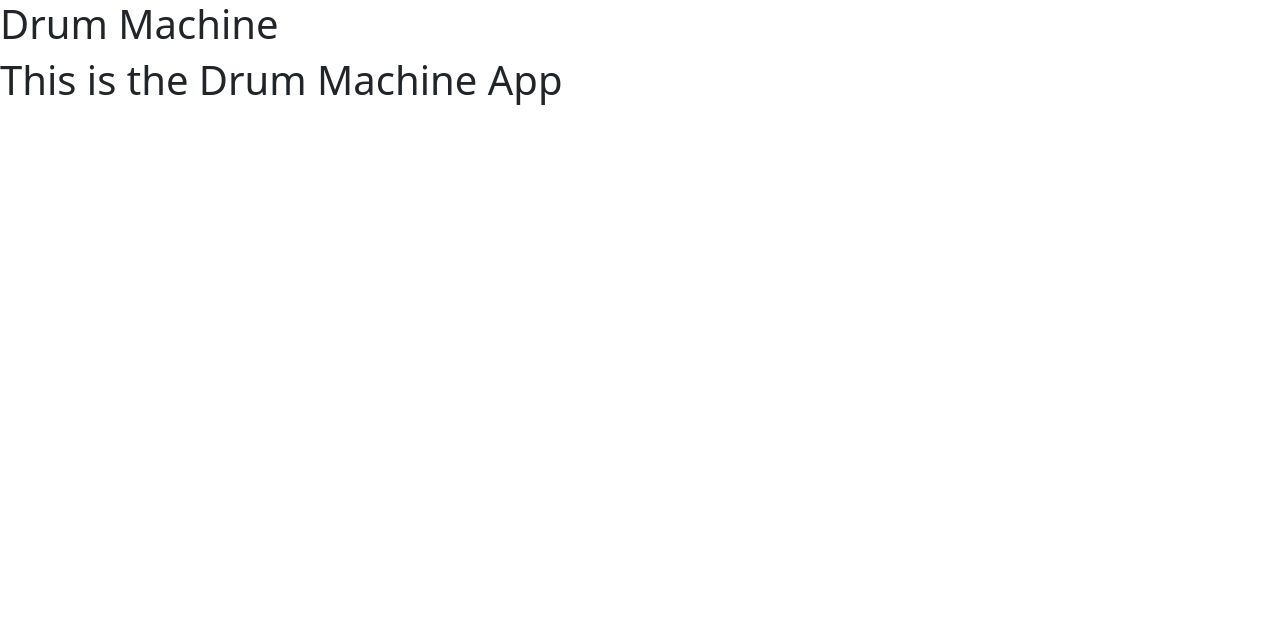
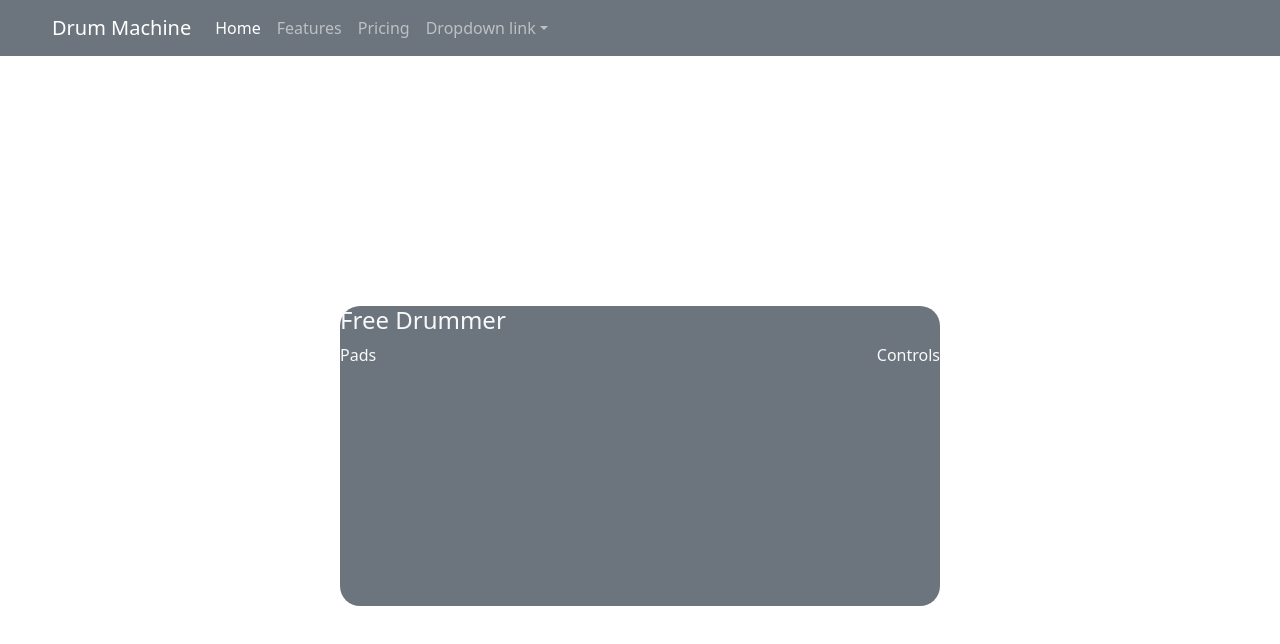
Before and after one commit to PLCoster/fcc_frontendlibs_project3, a React app: page / in a window 1280 px wide. Shown: the top 644 px of the page. Built offline with nearby package versions, Linux system fonts and the light colour scheme.

Commit message:
Added basic page layout (NavBar and Drum Machine elements)

```diff
--- a/src/components/App.jsx
+++ b/src/components/App.jsx
@@ -1,7 +1,19 @@
 import React from 'react';
 
+import NavBar from './NavBar';
+import DrumMachine from './DrumMachine';
+
 function App() {
-  return <h1>This is the Drum Machine App</h1>;
+  return (
+    <>
+      <NavBar />
+      <div id="app-container" className="container">
+        <div className="flex-grow" />
+        <DrumMachine />
+        <div className="flex-grow" />
+      </div>
+    </>
+  );
 }
 
 export default App;
--- /dev/null
+++ b/src/components/DrumMachine.jsx
@@ -0,0 +1,15 @@
+import React from 'react';
+
+function DrumMachine() {
+  return (
+    <div id="drum-machine" className="text-light bg-secondary">
+      <h4>Free Drummer</h4>
+      <div className="drum-machine-container">
+        <div>Pads</div>
+        <div>Controls</div>
+      </div>
+    </div>
+  );
+}
+
+export default DrumMachine;
--- /dev/null
+++ b/src/components/NavBar.jsx
@@ -0,0 +1,77 @@
+import React from 'react';
+
+function NavBar() {
+  return (
+    <nav className="navbar navbar-expand-lg navbar-dark bg-secondary">
+      <div className="container-fluid">
+        <a className="navbar-brand" href=".">
+          Drum Machine
+        </a>
+        <button
+          className="navbar-toggler"
+          type="button"
+          data-bs-toggle="collapse"
+          data-bs-target="#navbarNavDropdown"
+          aria-controls="navbarNavDropdown"
+          aria-expanded="false"
+          aria-label="Toggle navigation"
+        >
+          <span className="navbar-toggler-icon"></span>
+        </button>
+        <div className="collapse navbar-collapse" id="navbarNavDropdown">
+          <ul className="navbar-nav">
+            <li className="nav-item">
+              <a className="nav-link active" aria-current="page" href="#">
+                Home
+              </a>
+            </li>
+            <li className="nav-item">
+              <a className="nav-link" href="#">
+                Features
+              </a>
+            </li>
+            <li className="nav-item">
+              <a className="nav-link" href="#">
+                Pricing
+              </a>
+            </li>
+            <li className="nav-item dropdown">
+              <a
+                className="nav-link dropdown-toggle"
+                href="#"
+                id="navbarDropdownMenuLink"
+                role="button"
+                data-bs-toggle="dropdown"
+                aria-expanded="false"
+              >
+                Dropdown link
+              </a>
+              <ul
+                className="dropdown-menu"
+                aria-labelledby="navbarDropdownMenuLink"
+              >
+                <li>
+                  <a className="dropdown-item" href="#">
+                    Action
+                  </a>
+                </li>
+                <li>
+                  <a className="dropdown-item" href="#">
+                    Another action
+                  </a>
+                </li>
+                <li>
+                  <a className="dropdown-item" href="#">
+                    Something else here
+                  </a>
+                </li>
+              </ul>
+            </li>
+          </ul>
+        </div>
+      </div>
+    </nav>
+  );
+}
+
+export default NavBar;
--- a/src/index.html
+++ b/src/index.html
@@ -9,7 +9,6 @@
 
   <body>
     <noscript>You need to enable JavaScript to run this app.</noscript>
-    <h1>Drum Machine</h1>
     <!-- Root Component to attach React tree to -->
     <div id="root"></div>
     <script src="https://cdn.freecodecamp.org/testable-projects-fcc/v1/bundle.js"></script>
--- a/src/scss/_custom.scss
+++ b/src/scss/_custom.scss
@@ -1,3 +1,39 @@
 /*
 == CUSTOM STYLES ==
 */
+
+body,
+#root {
+  height: 100vh;
+}
+
+.navbar {
+  .navbar-brand {
+    margin-left: 40px;
+  }
+}
+
+#app-container {
+  min-height: 100%;
+  display: flex;
+  flex-direction: column;
+  align-items: center;
+  justify-content: center;
+
+  .flex-grow {
+    flex: 1 0 auto;
+  }
+}
+
+#drum-machine {
+  width: 600px;
+  height: 300px;
+  border-radius: 20px;
+
+  .drum-machine-container {
+    display: flex;
+    align-items: center;
+    text-align: center;
+    justify-content: space-between;
+  }
+}
--- a/src/scss/application.scss
+++ b/src/scss/application.scss
@@ -1,5 +1,5 @@
+/* Import Custom Styles */
+@import '_custom';
+
 /* Import BootStrap Styles */
 @import '~bootstrap/scss/bootstrap';
-
-/* Import Custom Styles */
-@import '_custom';
```
